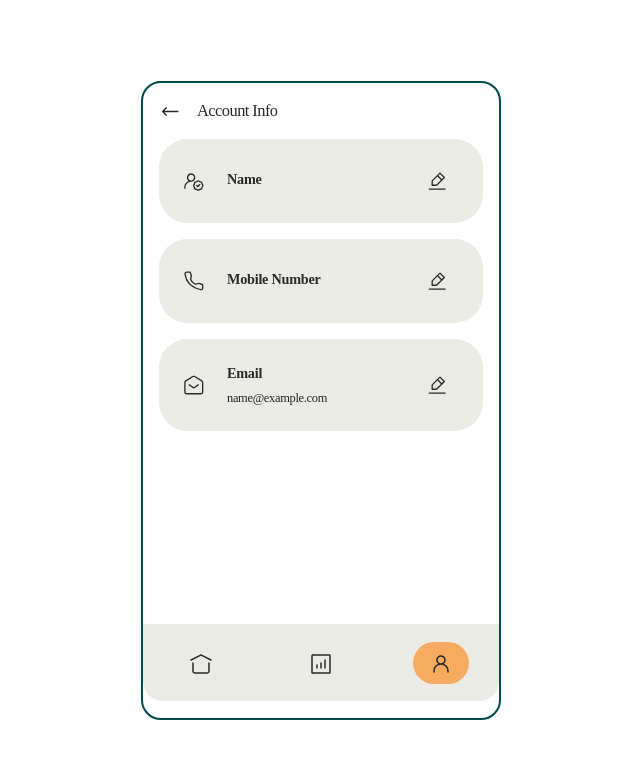
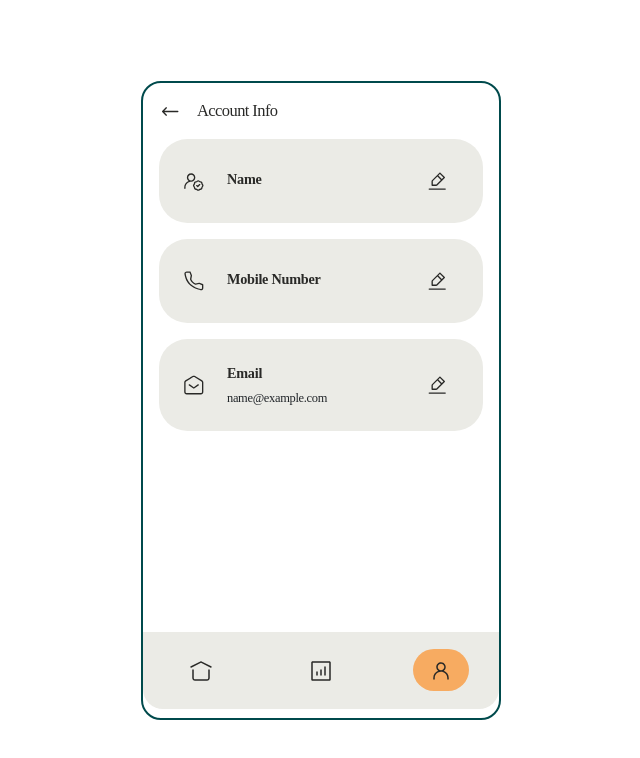
Before and after one commit to sirrotich/my.matx.africa, a React (Vite) app: page /account in a window 1280 px wide. Shown: the top 758 px of the page, without its empty margins (319-959 px from the left). Built offline with nearby package versions, Linux system fonts and the light colour scheme; no server answers; sample sign-in values are in the browser's storage.

Commit message:
Update AccountInfo.css

```diff
--- a/src/styles/AccountInfo.css
+++ b/src/styles/AccountInfo.css
@@ -97,7 +97,7 @@
     align-items: center;
     justify-content: space-between;
     border-radius: 0 0 20px 20px;
-    margin-top: 193px;
+    margin-top: 200.5px;
     padding: 30px;
 
   }
```
